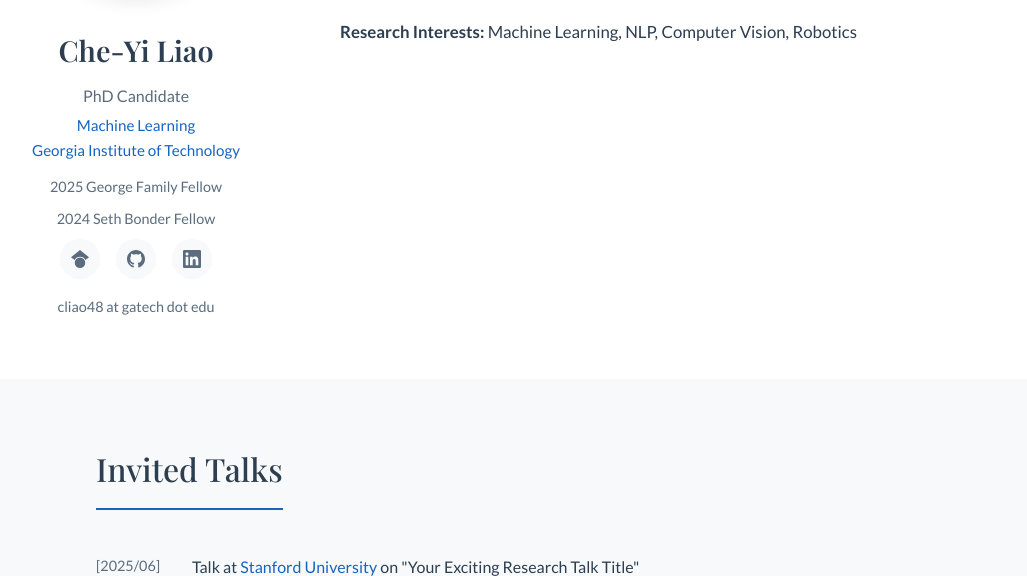
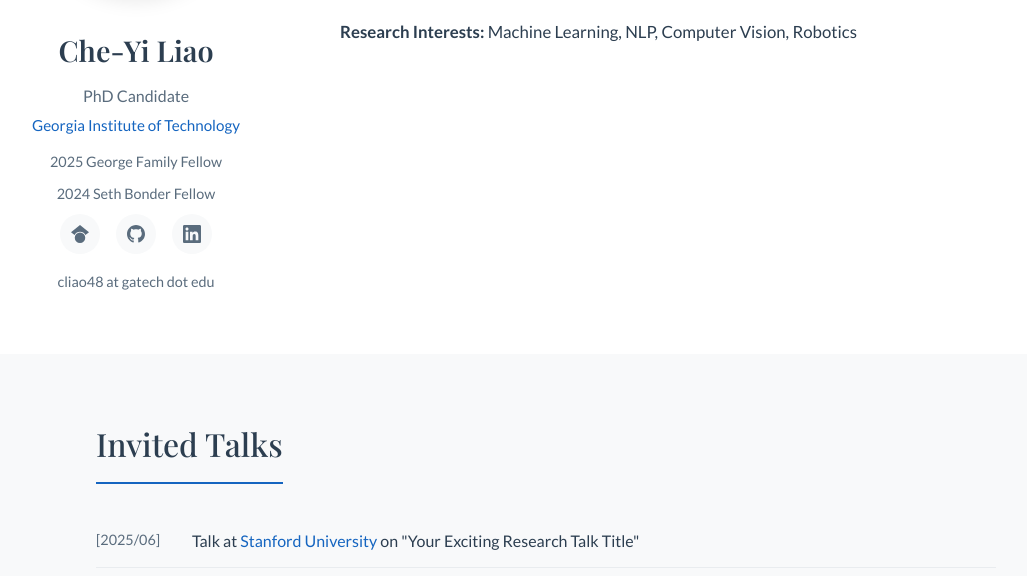
Before and after one commit to CheYiLiao/CheYiLiao.github.io, a Jekyll site: the page built from index.html, in a window 1280 px wide and 900 px high, cut to the strip 324-900 px from the top of the window. Shown: the whole strip, without its empty margins (94-1121 px from the left). Built offline with Jekyll 4.4.1, drawn with Linux system fonts in a browser that asks for light colours.

Commit message:
Simplify author department display logic
Removed conditional rendering for department URL in about.html.

```diff
--- a/_includes/about.html
+++ b/_includes/about.html
@@ -6,12 +6,6 @@
             <h1>{{ site.author.name }}</h1>
             <p class="profile-title">{{ site.author.title }}</p>
             <p class="profile-affiliation">
-                {% if site.author.department_url and site.author.department_url != "" %}
-                    <a href="{{ site.author.department_url }}">{{ site.author.department }}</a>
-                {% else %}
-                    {{ site.author.department }}
-                {% endif %}
-                <br>
                 {% if site.author.university_url and site.author.university_url != "" %}
                     <a href="{{ site.author.university_url }}">{{ site.author.university }}</a>
                 {% else %}
```
